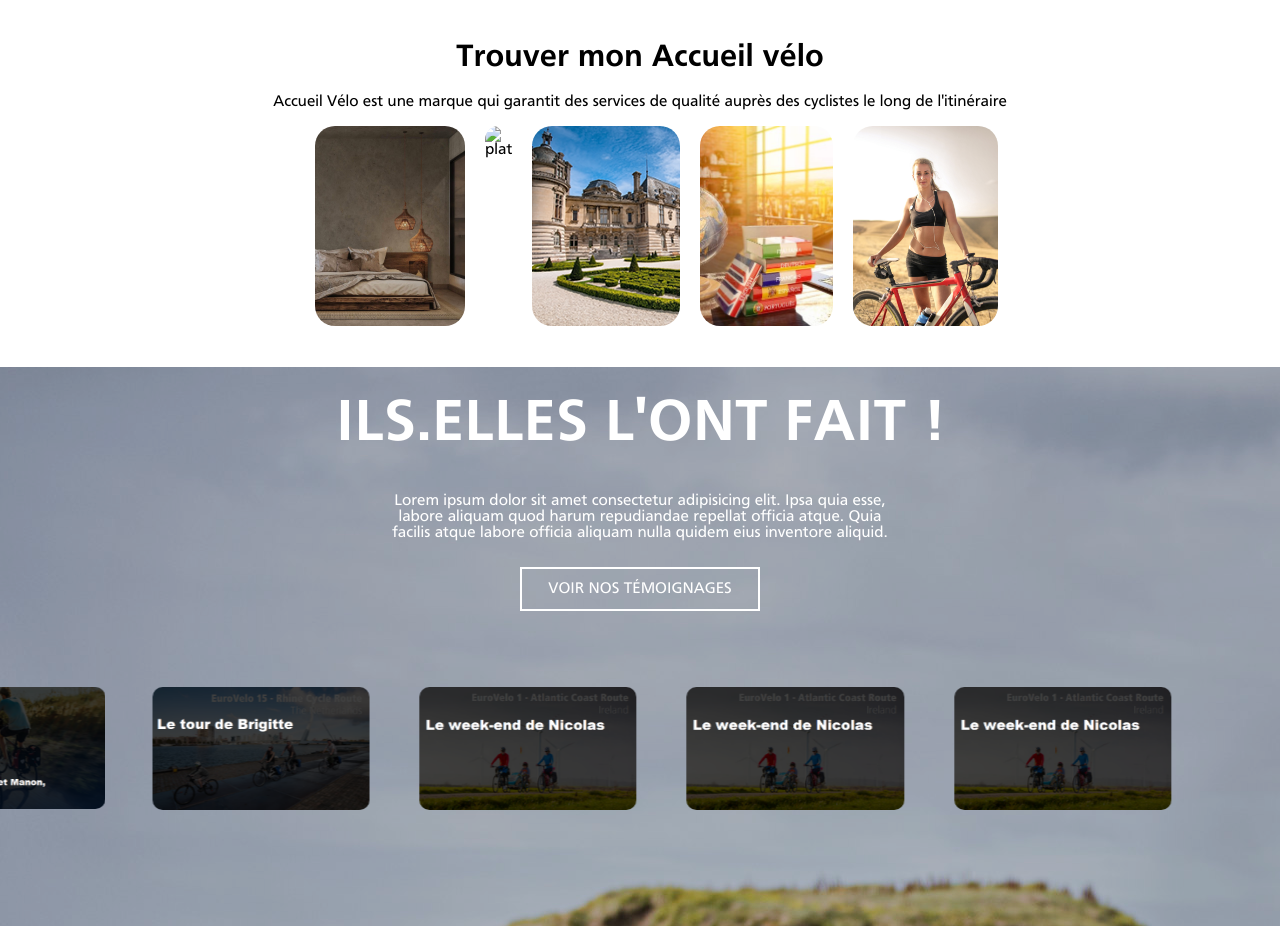
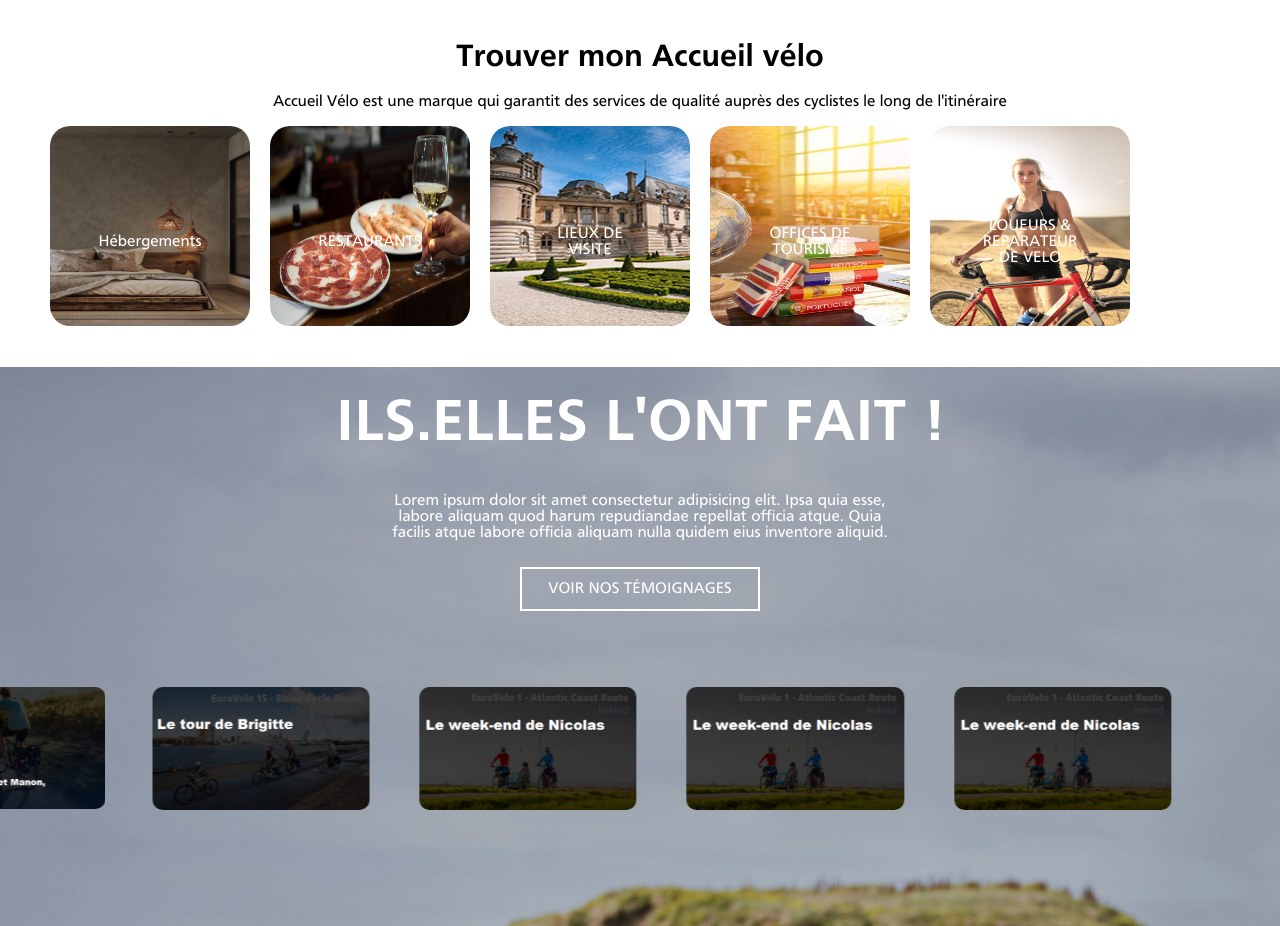
Before and after one commit to Memory77/eurovelo, a plain HTML site: page accueil.html in a window 1280 px wide. Shown: the part 1640-2566 px from the top of the page. Drawn offline with Linux system fonts and the light colour scheme; no server answers.

Commit message:
briancoriger

```diff
--- a/accueil.html
+++ b/accueil.html
@@ -113,11 +113,26 @@
             <p>Accueil Vélo est une marque qui garantit des services de qualité auprès des cyclistes le long de l'itinéraire</p>
             <div class="grid">
              <div class="row1">
+                <div class="cyclistes">
                 <img class="imagerow" src="images/2.jpg" alt="hebergeur">
-                <img class="imagerow" src="images/49595271161_d79a6cc18c_k.jpg-" alt="plat">
-                <img class="imagerow" src="images/lieux-visite-920.png" alt="hebergeur">
-                <img class="imagerow" src="images/istockphoto-1041902082-612x612.jpg" alt="hebergeur">
-                <img class="imagerow" src="images/pexels-andrea-piacquadio-88888.jpg" alt="hebergeur">
+                <p>Hébergements</p>
+            </div>
+            <div class="cyclistes">
+                <img class="imagerow" src="images/49595271161_d79a6cc18c_k.jpg" alt="plat">
+                <p>RESTAURANTS</p>
+            </div>
+            <div class="cyclistes">
+                <img class="imagerow" src="images/lieux-visite-920.png" alt="lieux">
+                <p>LIEUX DE VISITE</p>
+            </div>
+            <div class="cyclistes">
+                <img class="imagerow" src="images/istockphoto-1041902082-612x612.jpg" alt="TOURISME">
+               <p>OFFICES DE TOURISME</p>
+            </div>
+            <div class="cyclistes">
+                <img class="imagerow" src="images/pexels-andrea-piacquadio-88888.jpg" alt="vélo">
+                <p>LOUEURS & REPARATEUR DE VELO</p>
+            </div>
         </div>
         </div>
         </div>
--- a/sass/pages/_accueil.scss
+++ b/sass/pages/_accueil.scss
@@ -354,7 +354,7 @@ h2 {
 .grid {
     display: grid;
     grid-template-columns: 350px 350px;
-    justify-content: center;
+    justify-content: left;
     margin-left: 50px;
 }
 
@@ -383,3 +383,21 @@ h2 {
 .intro{
     text-align: center;
 }
+
+.cyclistes{
+    display: flex;
+    position: relative;
+    width: 200px;
+    height: 200px;
+    border-radius: 20px;
+    p{position:absolute;
+        transform: translate(-50%,-50%);
+        left:50%;
+        top: 50%;
+         color: white;}
+
+}
+
+.cyclistes:hover{
+   img{ filter: blur(5px);}
+}
```
Also changed, not shown: sass/main.css, 1 other file.
